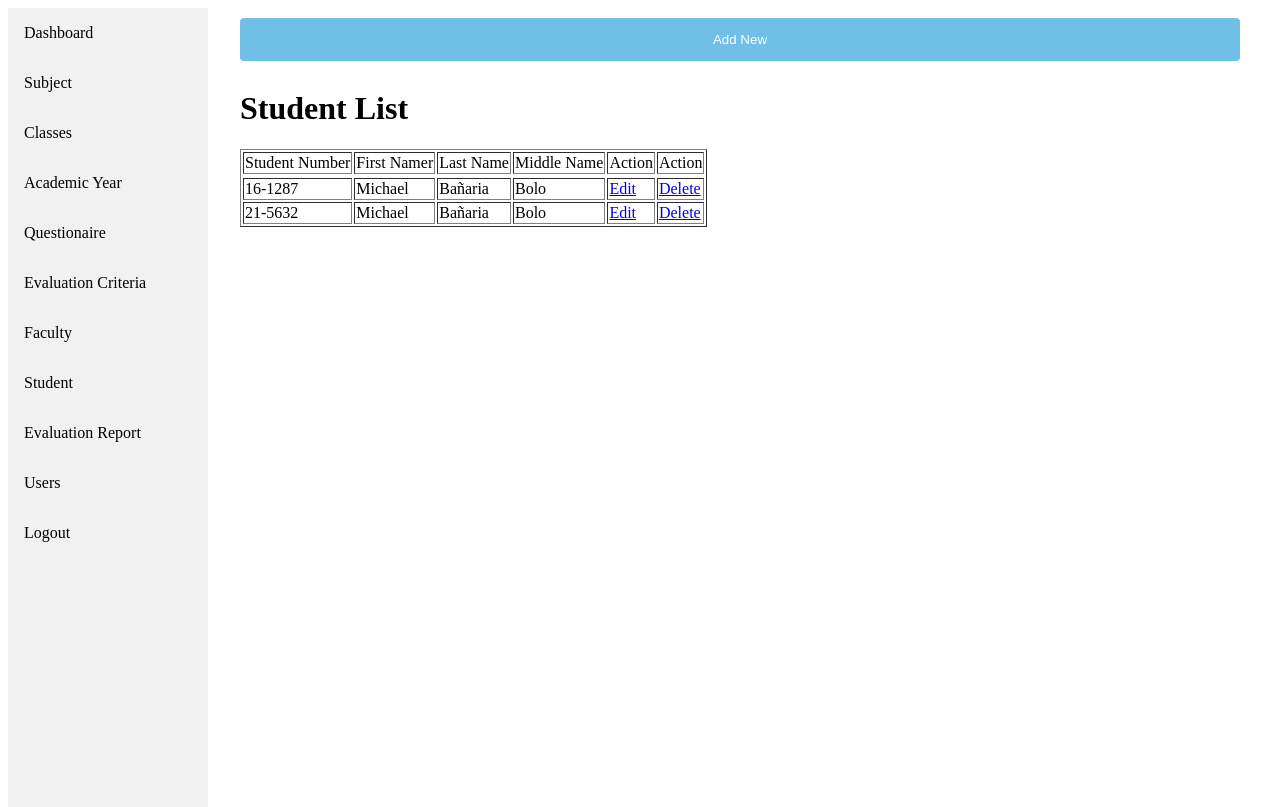
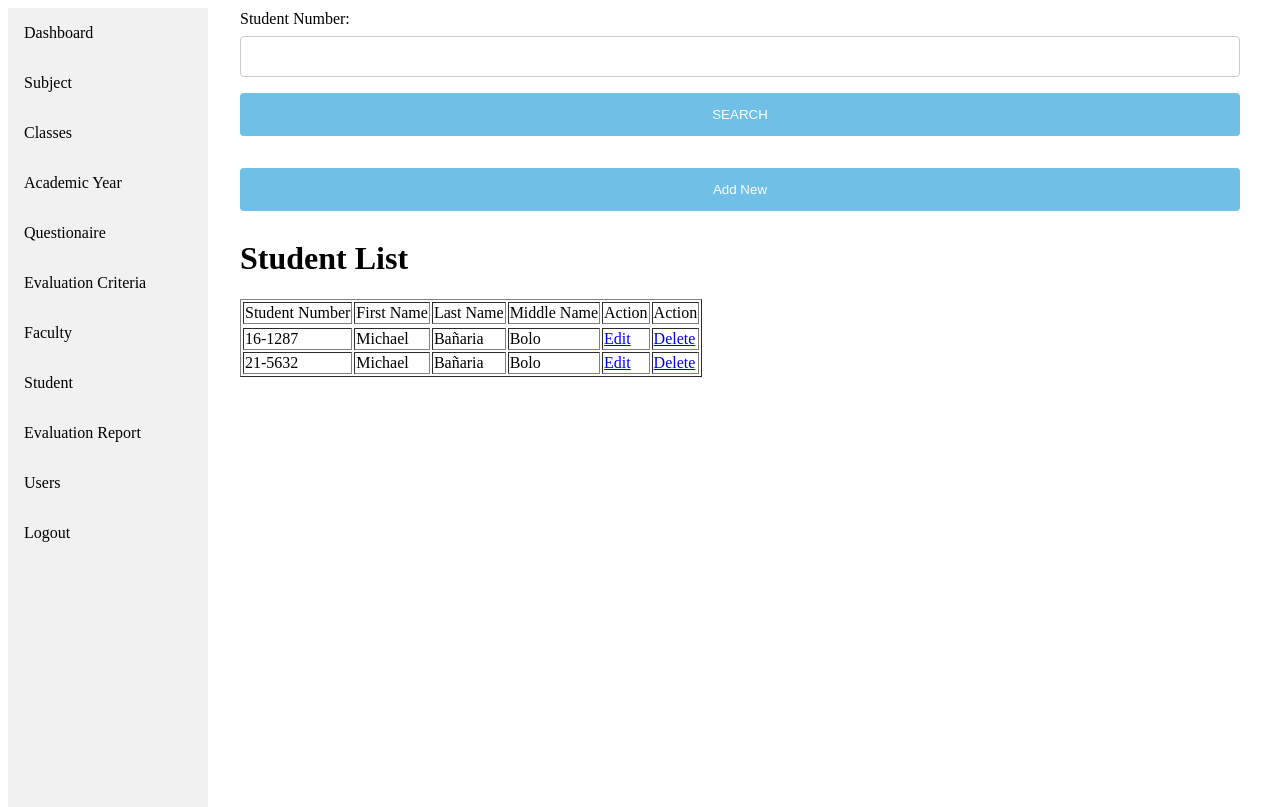
Before and after one commit to m1ch93l/faculty-evaluation-system-procedural-php, a PHP site: page /student_list.php in a window 1280 px wide. Shown: the top 807 px of the page. Run offline with PHP 8.4, Linux system fonts and the light colour scheme; data comes from the database, SQL or seed files in the repository.

Commit message:
updated search button

```diff
--- a/delete.php
+++ b/delete.php
@@ -2,7 +2,7 @@
 
 include 'koneksyon.php';
 
-$snum = $_GET['snum']
+$snum = $_GET['txtstudentnum']
 
 $delete = "DELETE FROM student_list WHERE s_num = '$snum'";
 
--- a/new_student.php
+++ b/new_student.php
@@ -60,6 +60,8 @@ button:hover{
     		<label for="mname">Middle Name:</label><br>
     		<input type="text" id="mname" name="mname"><br>
     		<input type="submit" name="btnsubmit">
-        <button onclick="student_list.php">Cancel</button>
 	   </form>
+     <form action="student_list.php">
+         <button type="submit">Cancel</button>
+      </form>
 	</div>
--- a/student_list.php
+++ b/student_list.php
@@ -14,10 +14,39 @@ button{
 button:hover{
   background-color: #35afeb;
 }
+input[type=text]{
+  width: 100%;
+  padding: 12px 20px;
+  margin: 8px 0;
+  display: inline-block;
+  border: 1px solid #ccc;
+  border-radius: 4px;
+  box-sizing: border-box;
+  align-content: center;
+}
+
+input[type=submit]{
+  width: 100%;
+  background-color: #6fbfe6;
+  color: white;
+  padding: 14px 20px;
+  margin: 8px 0;
+  border: none;
+  border-radius: 4px;
+  cursor: pointer;
+}
+input[type=submit]:hover{
+  background-color: #35afeb;
+}
 </style>
 <body>
 	<div class="student_list">
 		<div class="content">
+      <form action="search.php" method="post">
+        <label for="snum">Student Number:</label><br>
+        <input type="text" id="txtsnum" name="txtsnum"><br>
+        <input type="submit" id="btnsearch" name="btnsearch" value="SEARCH">
+      </form>
       <form action="new_student.php">
          <button type="submit">Add New</button>
       </form>
--- a/view.php
+++ b/view.php
@@ -9,7 +9,7 @@ if(mysqli_num_rows($result) > 0){
 	echo "<table border='1'>";
 	echo "<tr>";
 	echo "<td>Student Number</td>";
-	echo "<td>First Namer</td>";
+	echo "<td>First Name</td>";
 	echo "<td>Last Name</td>";
 	echo "<td>Middle Name</td>";
 	echo "<td>Action</td>";
```
Also changed, not shown: search.php (+45 -2 lines), viewedit.php (+17 -2 lines).
